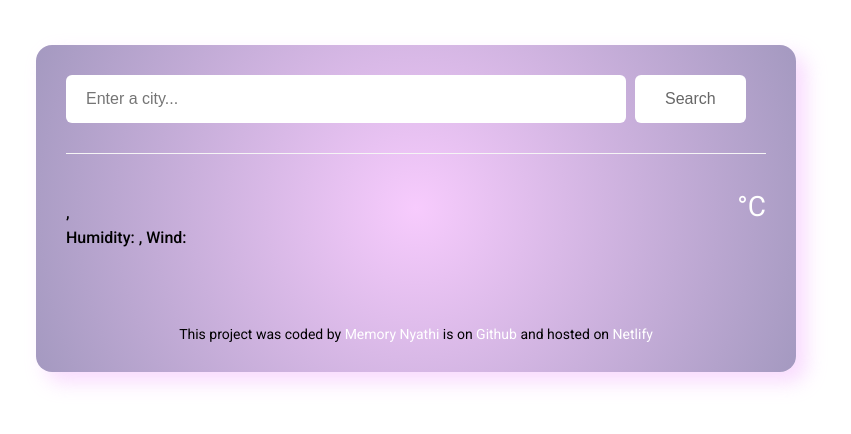
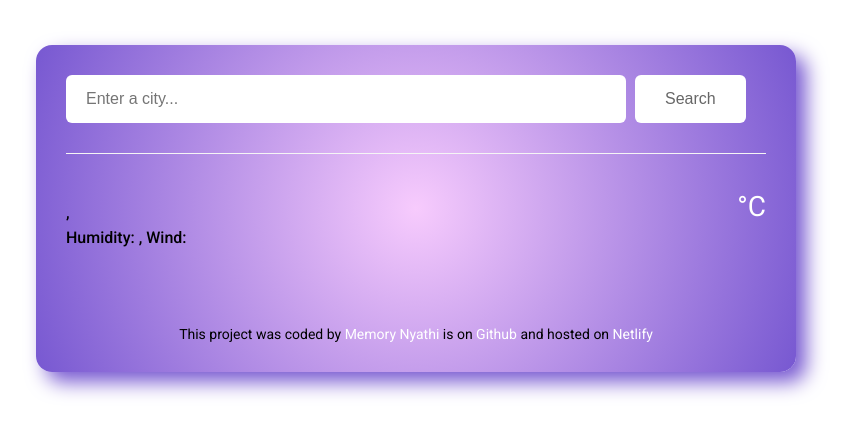
Before and after one commit to nyathi-memory/Weather-Forecast-Final-project, a plain HTML site: page index.html in a window 1280 px wide. Shown: the whole page, without its empty margins (224-1075 px from the left). Drawn offline with nearby package versions, Linux system fonts and the light colour scheme; no server answers.

Commit message:
update style.css

```diff
--- a/source/style.css
+++ b/source/style.css
@@ -17,11 +17,11 @@ body{
     color: #ffffff;
   }
   .app{
-    background: radial-gradient(circle, rgba(247, 203, 253, 1), rgba(164, 153, 192, 1));
+    background: radial-gradient(circle, rgba(247, 203, 253, 1), rgba(119, 88, 209, 1));
     max-width: 700px;
     margin: 45px auto;
     box-shadow:
-    10px 10px 20px rgba(247, 203, 253, 0.7); /* Shadow with color #F7CBFD */
+    10px 10px 20px rgba(119, 88, 209, 1);
     border-radius: 16px;
     padding: 30px;
   }
@@ -105,7 +105,7 @@ margin-left: 5px;
 }
 .search-form-button:hover{
   background:#fff;
-  color: #A499C0;
+  color: #7758D1;
   cursor: pointer;
 }
 main{
```
